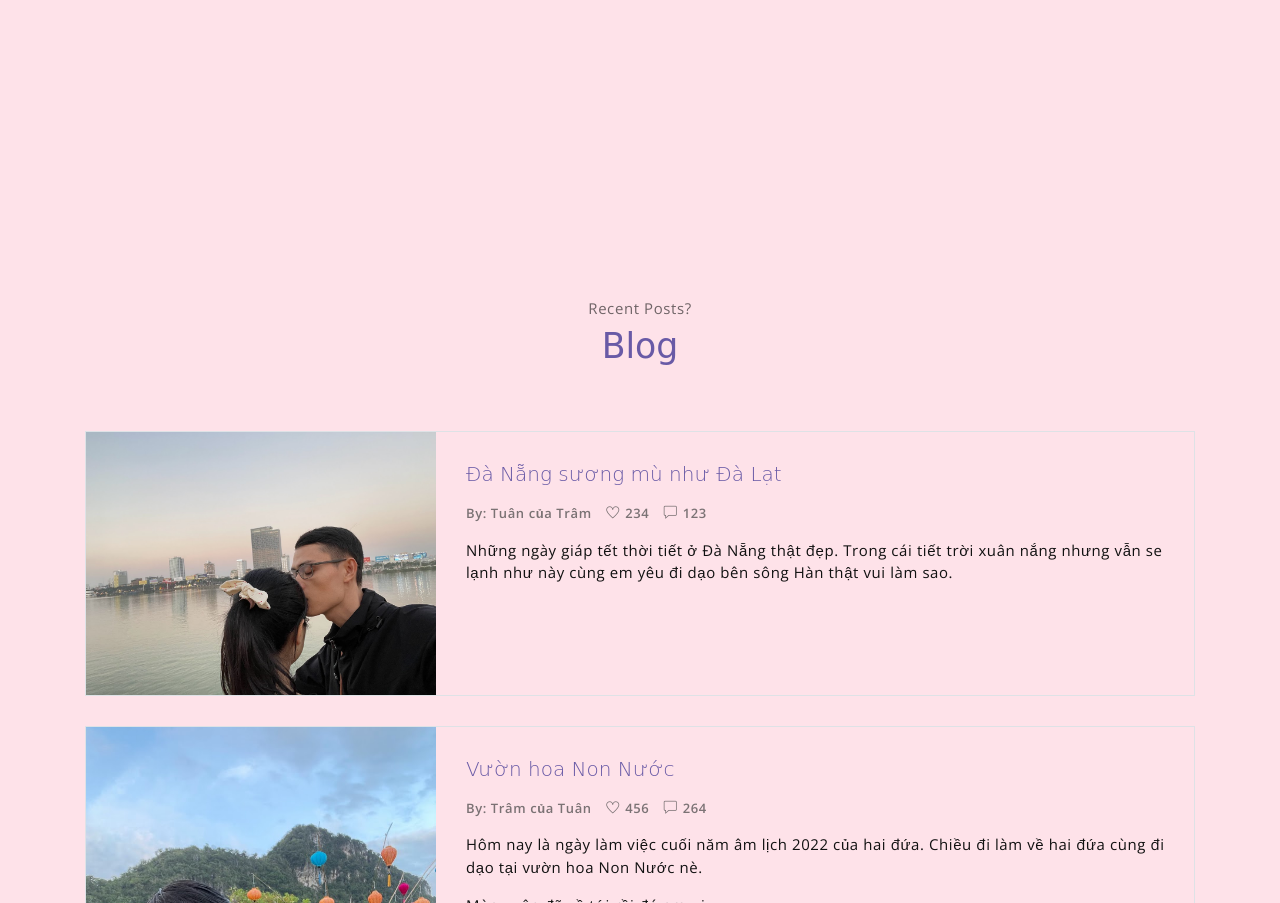
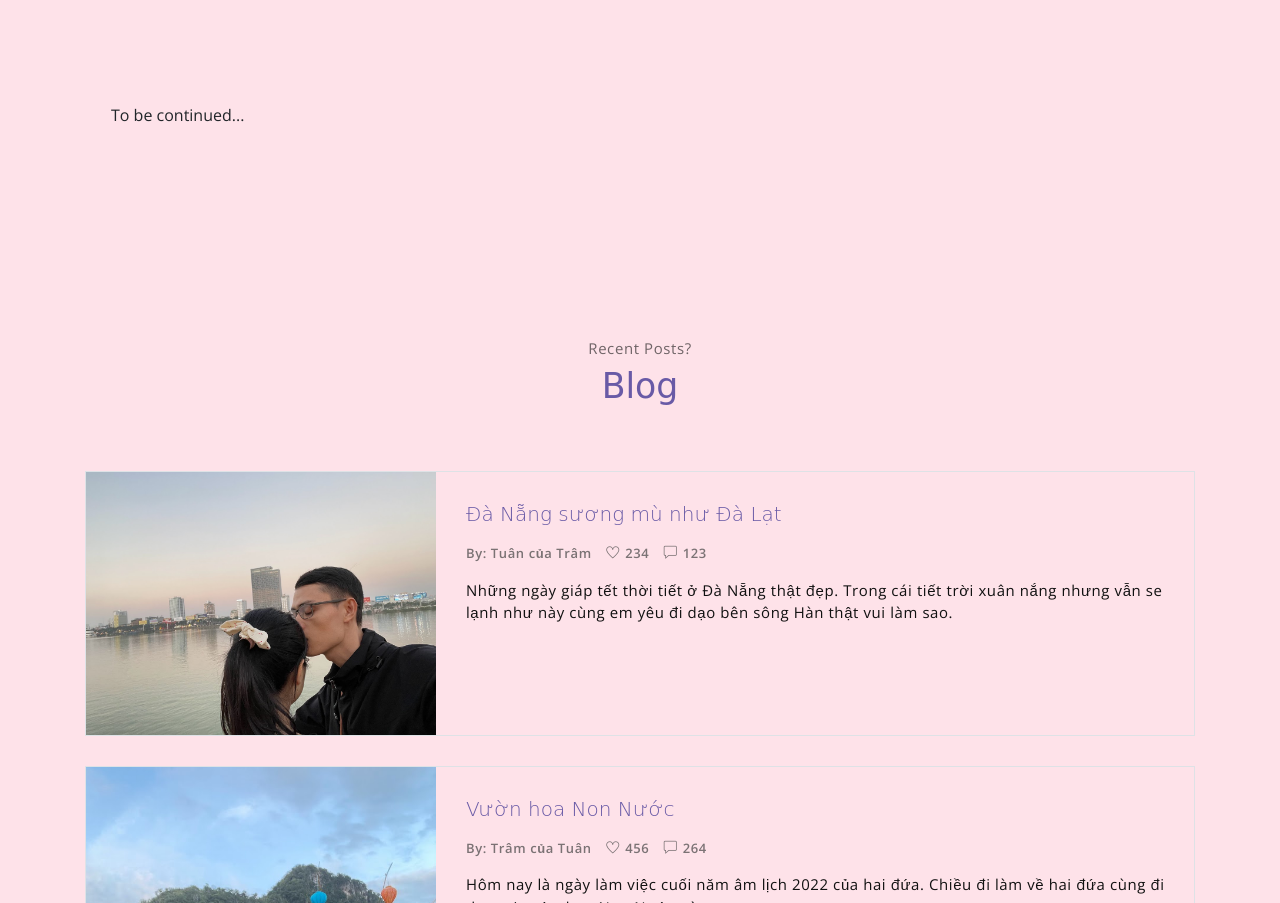
Before and after one commit to Tjonjumy/Tuan-and-Tram, a website: page blog.html in a window 1280 px wide. Shown: the part 4969-5872 px from the top of the page. Drawn offline with nearby package versions, Linux system fonts and the light colour scheme; a web font is replaced by a local one.

Commit message:
to be continued...

```diff
--- a/blog.html
+++ b/blog.html
@@ -298,6 +298,7 @@
                     </div>
 
                 </div>
+                <div class="ml-3 mt-3">To be continued...</div>
             </section>
 
         </div><!-- end of container -->
```
